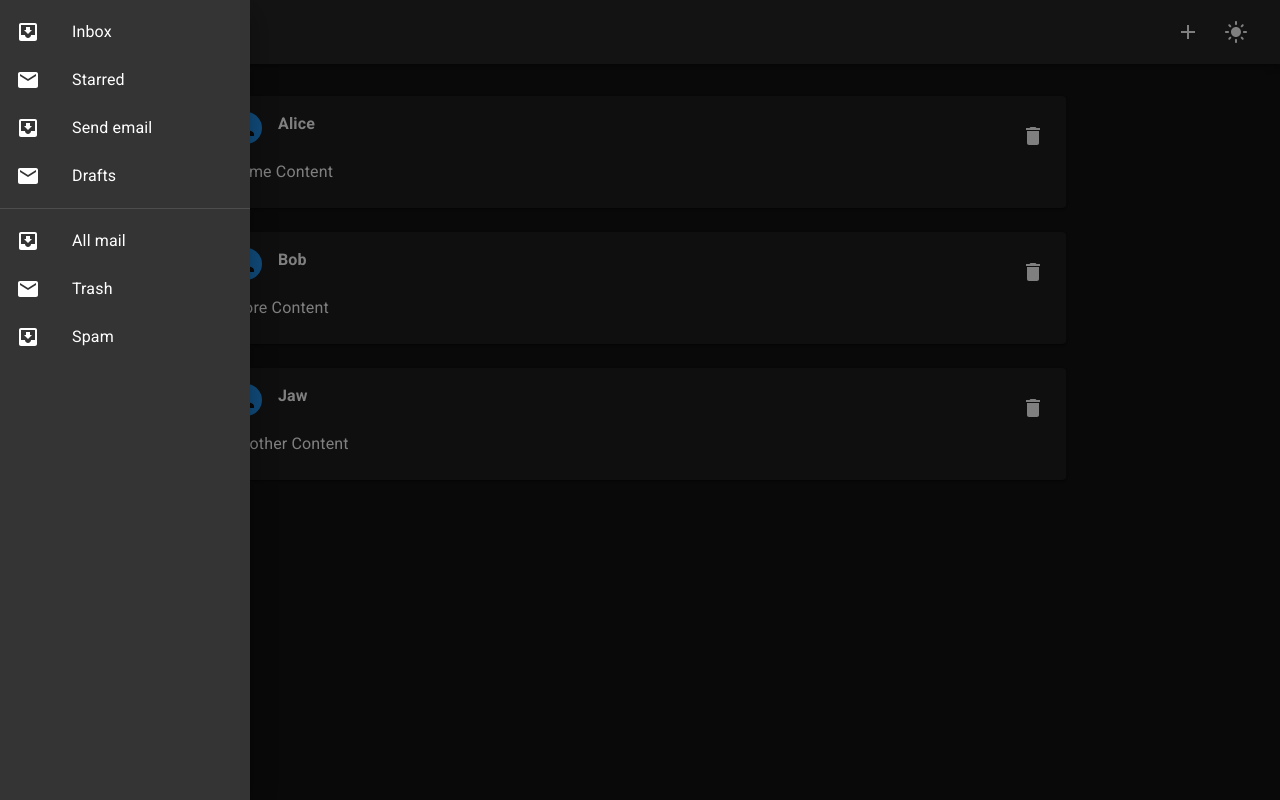
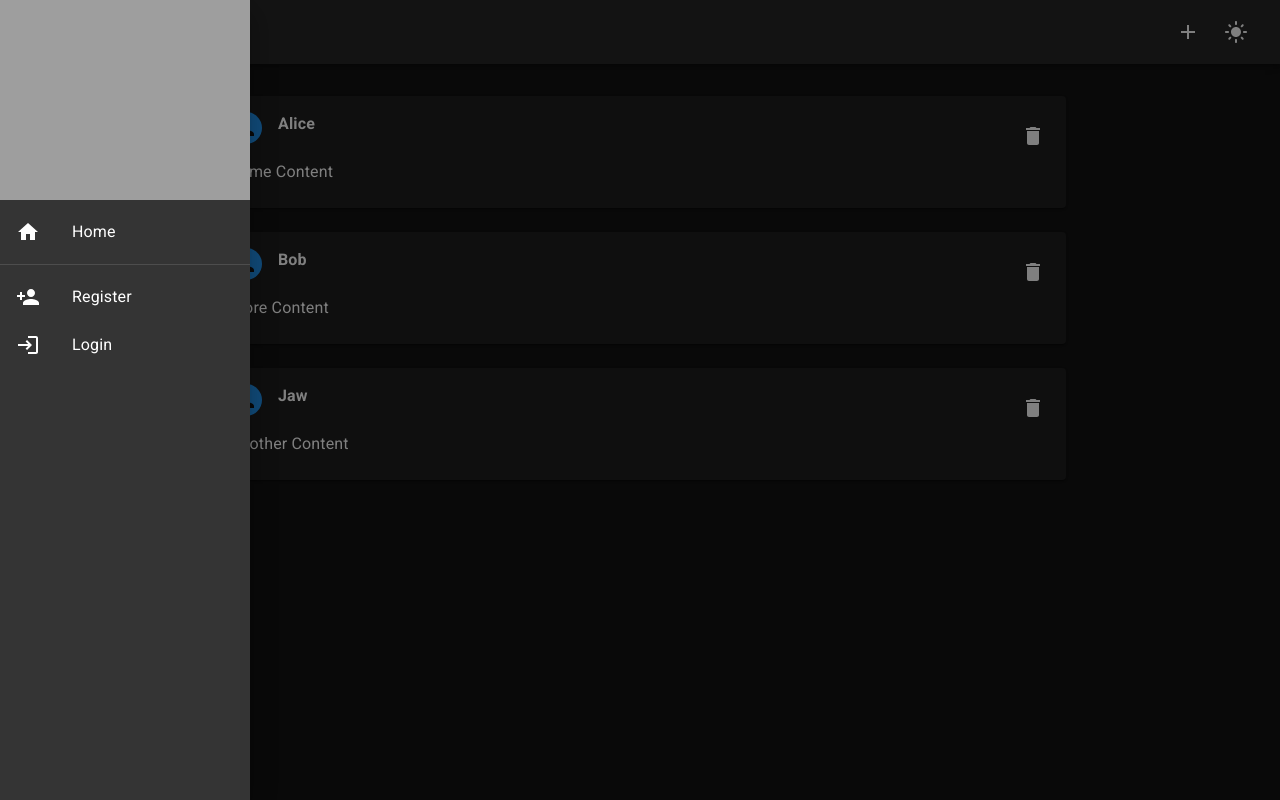
Before and after one commit to jawgumhkawng/rsd_project01FE, a React (Vite) app: page / in a window 1280 px wide. Both pictures are taken after a click on the button 44 px from the left and 32 px from the top of the page. Built offline with nearby package versions, Linux system fonts and the light colour scheme.

Commit message:
add  simple login

```diff
--- a/src/AppProvider.jsx
+++ b/src/AppProvider.jsx
@@ -14,6 +14,7 @@ export function useApp() {
 export default function AppProvider() {
     const [showForm, setShowForm] = useState(false);
     const [showDrawer, setShowDrawer] = useState(false);
+    const [auth, setAuth] = useState(false);
     const [mode, setMode] = useState('dark');
 
     const theme = useMemo(() => {
@@ -25,7 +26,7 @@ export default function AppProvider() {
     }, [mode]);
 
     return (
-        <AppContext.Provider value={{ showForm, setShowForm, mode, setMode,showDrawer, setShowDrawer }}>
+        <AppContext.Provider value={{ showForm, setShowForm, mode, setMode,showDrawer, setShowDrawer,auth, setAuth }}>
             <ThemeProvider theme={theme}>
                 <App />
                 <CssBaseline />
--- a/src/components/AppDrawer.jsx
+++ b/src/components/AppDrawer.jsx
@@ -1,21 +1,29 @@
 /** @format */
 
-import * as React from 'react';
-import Box from '@mui/material/Box';
-import Drawer from '@mui/material/Drawer';
-import Button from '@mui/material/Button';
-import List from '@mui/material/List';
-import Divider from '@mui/material/Divider';
-import ListItem from '@mui/material/ListItem';
-import ListItemButton from '@mui/material/ListItemButton';
-import ListItemIcon from '@mui/material/ListItemIcon';
-import ListItemText from '@mui/material/ListItemText';
-import InboxIcon from '@mui/icons-material/MoveToInbox';
-import MailIcon from '@mui/icons-material/Mail';
+import {
+    Box,
+    Drawer,
+    List,
+    ListItem,
+    ListItemButton,
+    ListItemIcon,
+    ListItemText,
+    Divider,
+} from '@mui/material';
+
+import {
+    Home as HomeIcon,
+    Person as ProfileIcon,
+    PersonAdd as RegisterIcon,
+    Login as LoginIcon,
+    Logout as LogoutIcon,
+} from '@mui/icons-material';
+
+import { grey } from '@mui/material/colors';
 import { useApp } from '../AppProvider';
 
 export default function TemporaryDrawer() {
-    const { showDrawer, setShowDrawer } = useApp();
+    const { showDrawer, setShowDrawer, auth, setAuth } = useApp();
 
     const toggleDrawer = (newOpen) => () => {
         setShowDrawer(newOpen);
@@ -26,41 +34,61 @@ export default function TemporaryDrawer() {
             sx={{ width: 250 }}
             role='presentation'
             onClick={toggleDrawer(false)}>
+                <Box sx={{ height: 200, background: grey[500]}}></Box>
             <List>
-                {['Inbox', 'Starred', 'Send email', 'Drafts'].map(
-                    (text, index) => (
-                        <ListItem
-                            key={text}
-                            disablePadding>
+              <ListItem disablePadding>
                 <ListItemButton>
                     <ListItemIcon>
-                                    {index % 2 === 0 ? (
-                                        <InboxIcon />
-                                    ) : (
-                                        <MailIcon />
-                                    )}
+                        <HomeIcon/>
                     </ListItemIcon>
-                                <ListItemText primary={text} />
+                    <ListItemText primary="Home"/>
                 </ListItemButton>
               </ListItem>
-                    )
-                )}
             </List>
             <Divider />
+
+            { auth && (
                 <List>
-                {['All mail', 'Trash', 'Spam'].map((text, index) => (
-                    <ListItem
-                        key={text}
-                        disablePadding>
+                <ListItem disablePadding>
                   <ListItemButton>
                       <ListItemIcon>
-                                {index % 2 === 0 ? <InboxIcon /> : <MailIcon />}
+                          <ProfileIcon/>
                       </ListItemIcon>
-                            <ListItemText primary={text} />
+                      <ListItemText primary="Profile"/>
                   </ListItemButton>
                 </ListItem>
-                ))}
+                <ListItem disablePadding>
+                  <ListItemButton onClick={() => setAuth(false)}>
+                      <ListItemIcon>
+                          <LogoutIcon/>
+                      </ListItemIcon>
+                      <ListItemText primary="Logout"/>
+                  </ListItemButton>
+                </ListItem>
               </List>
+            )}
+
+            { !auth && (
+                <List>
+                <ListItem disablePadding>
+                  <ListItemButton>
+                      <ListItemIcon>
+                          <RegisterIcon/>
+                      </ListItemIcon>
+                      <ListItemText primary="Register"/>
+                  </ListItemButton>
+                </ListItem>
+                <ListItem disablePadding>
+                  <ListItemButton onClick={() => setAuth(true)}>
+                      <ListItemIcon>
+                          <LoginIcon/>
+                      </ListItemIcon>
+                      <ListItemText primary="Login"/>
+                  </ListItemButton>
+                </ListItem>
+              </List>
+            )}
+
         </Box>
     );
 
```
Lines whose indentation alone changed are shown as unchanged.
